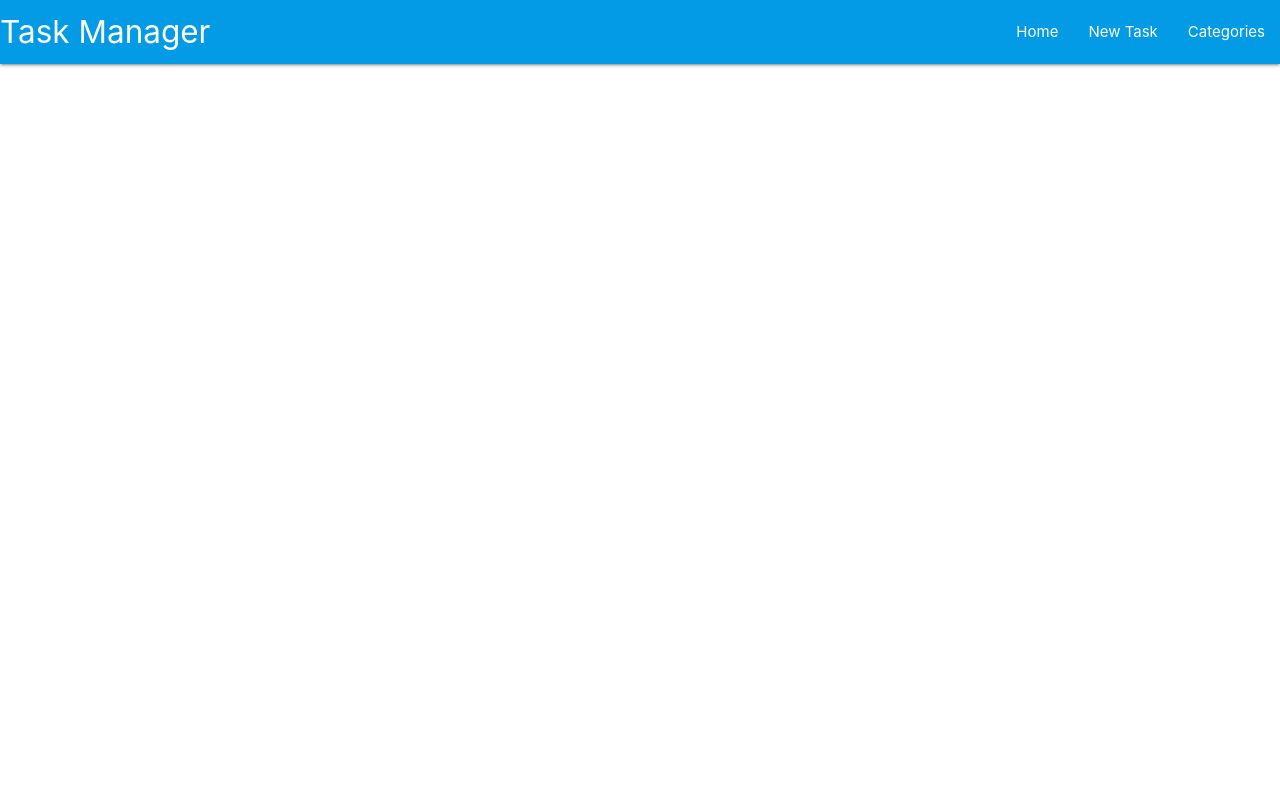
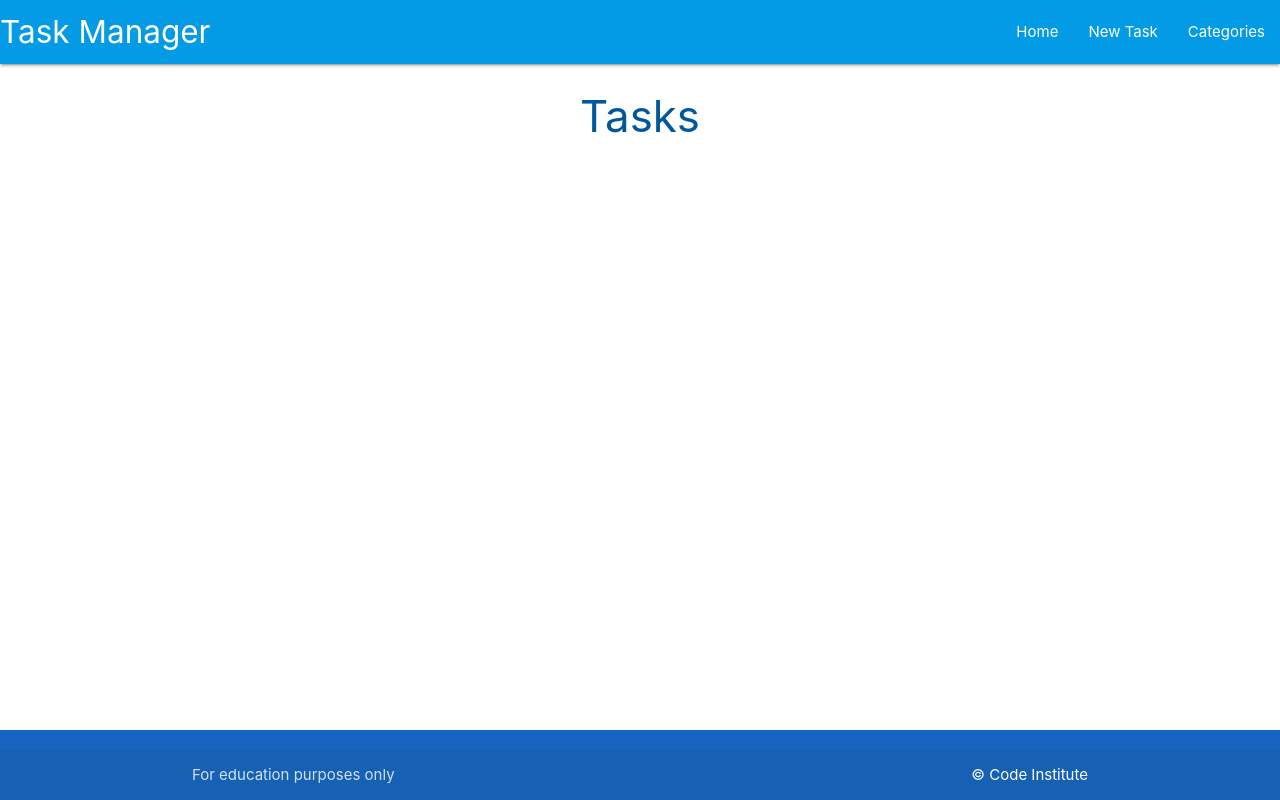
Before and after one commit to Tonywilson1211/task-manager, a Flask app: page / in a window 1280 px wide. Run offline with Flask 2, Linux system fonts and the light colour scheme.

Commit message:
base template

```diff
--- a/taskmanager/routes.py
+++ b/taskmanager/routes.py
@@ -3,7 +3,6 @@ from taskmanager import app, db
 from taskmanager.models import Category, Task
 
 
-
 @app.route("/")
 def home():
-    return render_template("base.html")
+    return render_template("task.html")
--- a/taskmanager/static/css/style.css
+++ b/taskmanager/static/css/style.css
@@ -0,0 +1,9 @@
+  body {
+      display: flex;
+      min-height: 100vh;
+      flex-direction: column;
+  }
+
+  main {
+      flex: 1 0 auto;
+  }
--- a/taskmanager/static/js/script.js
+++ b/taskmanager/static/js/script.js
@@ -1,7 +1,7 @@
 document.addEventListener('DOMContentLoaded', function () {
     // sidenav initialisation
-    var elems = document.querySelectorAll('.sidenav');
-    var instances = M.Sidenav.init(elems, options);
+    let sidenav = document.querySelectorAll('.sidenav');
+    M.Sidenav.init(sidenav);
 });
 
 // Or with jQuery
--- a/taskmanager/templates/base.html
+++ b/taskmanager/templates/base.html
@@ -6,6 +6,9 @@
     <meta http-equiv="X-UA-Compatible" content="IE=edge">
     <meta name="viewport" content="width=device-width, initial-scale=1.0">
     <!-- Compiled and minified CSS -->
+    <link rel="stylesheet" href="https://cdnjs.cloudflare.com/ajax/libs/font-awesome/5.15.3/css/all.min.css"
+        integrity="sha512-iBBXm8fW90+nuLcSKlbmrPcLa0OT92xO1BIsZ+ywDWZCvqsWgccV3gFoRBv0z+8dLJgyAHIhR35VZc2oM/gI1w=="
+        crossorigin="anonymous" referrerpolicy="no-referrer">
     <link rel="stylesheet" href="https://cdnjs.cloudflare.com/ajax/libs/materialize/1.0.0/css/materialize.min.css"
         type="text/css">
     <link rel="stylesheet" href="{{url_for('static', filename='css/style.css')}}" type="text/css">
@@ -15,10 +18,11 @@
 
 <body>
     <header>
+        <!--top navbar-->
         <nav class="light-blue darken-1">
             <div class="nav-wrapper">
                 <a href="#!" class="brand-logo">Task Manager</a>
-                <a href="#" data-target="mobile-demo" class="sidenav-trigger"><i class="material-icons">menu</i></a>
+                <a href="#" data-target="mobile-demo" class="sidenav-trigger"><i class="fas fa-bars"></i></a>
                 <ul class="right hide-on-med-and-down">
                     <li><a href="{{url_for('home')}}">Home</a></li>
                     <li><a href="">New Task</a></li>
@@ -35,6 +39,21 @@
         </ul>
     </header>
 
+    <main class="container">
+        {% block content %}
+        {% endblock %}
+
+    </main>
+
+    <footer class="page-footer blue darken-3">
+        <div class="footer-copyright">
+            <div class="container">
+                For education purposes only
+                <a class="white-text right" href="https://cpdeinstitute.net" target="_blank">&copy; Code Institute</a>
+            </div>
+        </div>
+    </footer>
+
 
     <!-- Compiled and minified JavaScript -->
     <script src="https://cdnjs.cloudflare.com/ajax/libs/materialize/1.0.0/js/materialize.min.js"></script>
--- /dev/null
+++ b/taskmanager/templates/task.html
@@ -0,0 +1,6 @@
+{% extends "base.html" %}
+{% block content %}
+
+<h3 class="light-blue-text text-darken-4 center-align">Tasks</h3>
+
+{% endblock %}
```
